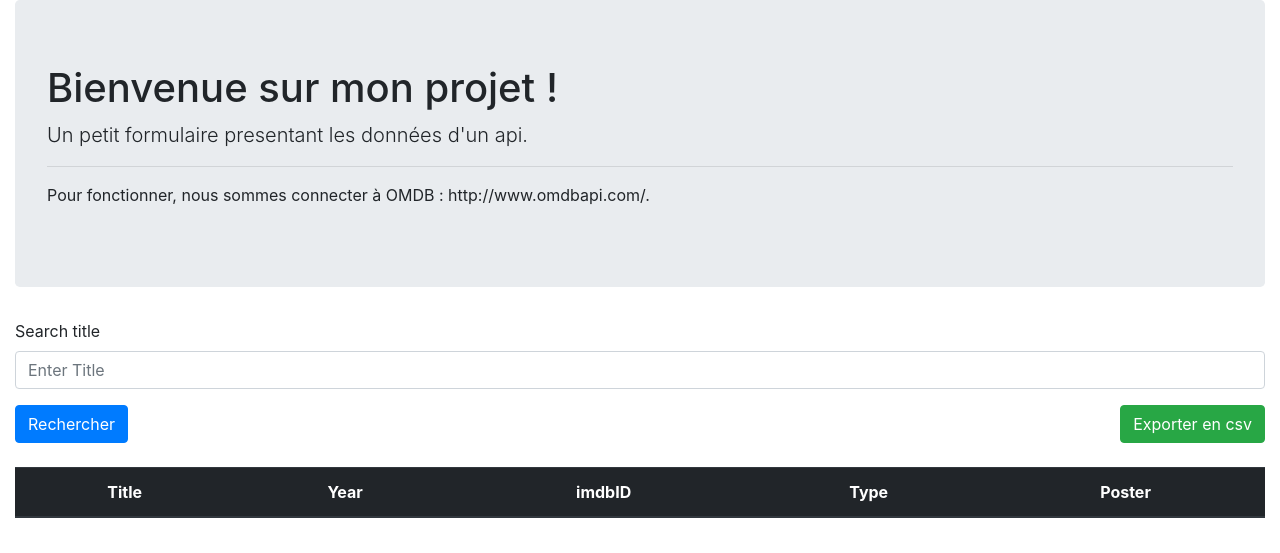
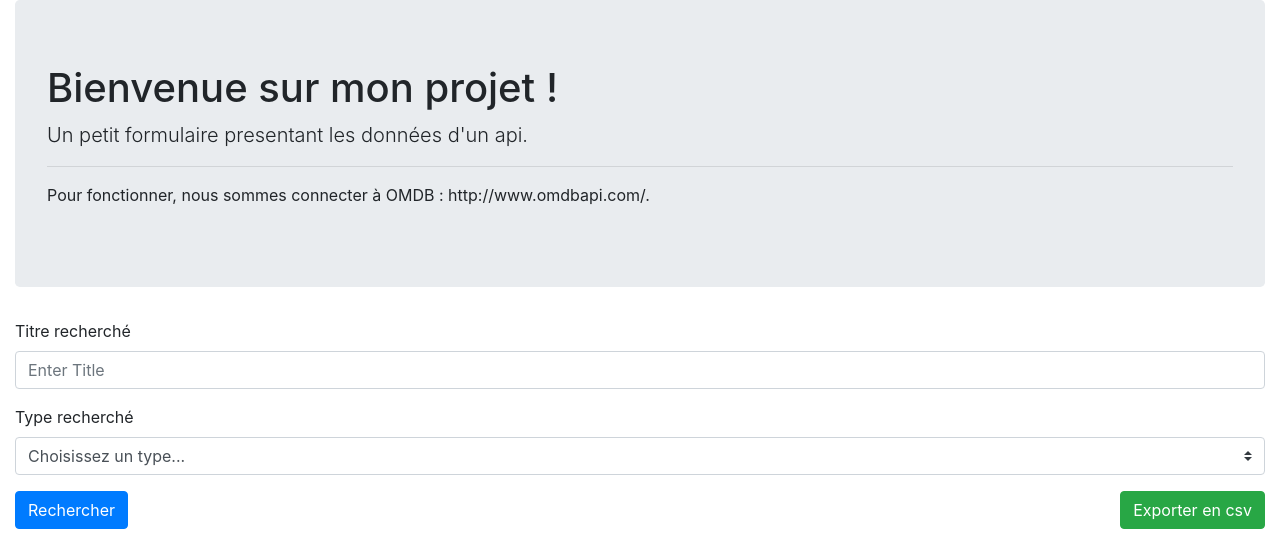
Before and after one commit to jeremybeaucousin/phpForms, a PHP site: page / in a window 1280 px wide. Shown: the top 553 px of the page. Run offline with PHP 8.4, Linux system fonts and the light colour scheme; lists and menus that the app fills with data are empty; some libraries are stand-ins or nearby versions.

Commit message:
intégration du type

```diff
--- a/js/home.js
+++ b/js/home.js
@@ -2,9 +2,10 @@ var csvContent = '';
 
 $("#search-button").click(function () {
     var searchedValue = $("#title").val();
+    var searchedType = $("#type").val();
 
     $.ajax({
-        url: `http://www.omdbapi.com/?apikey=409136d8&s=${searchedValue}*`,
+        url: `http://www.omdbapi.com/?apikey=409136d8&s=${searchedValue}*&type=${searchedType}`,
         context: document.body
     }).done(function (data) {
         var results = data["Search"];
--- a/views/home.php
+++ b/views/home.php
@@ -12,13 +12,27 @@
 
         <form>
             <div class="form-group">
-                <label for="title">Search title</label>
+                <label for="title">Titre recherché</label>
                 <input type="text" class="form-control" id="title" aria-describedby="Title" placeholder="Enter Title">
             </div>
+
+            <div class="form-group">
+                <label for="type">Type recherché</label>
+                <select class="custom-select" id="type">
+                    <option value="" selected>Choisissez un type...</option>
+                    <option value="movie">Films</option>
+                    <option value="series">Séries</option>
+                    <option value="episode">Episode</option>
+                    <option value="game">Jeux</option>
+                </select>
+
+            </div>
+
 
             <input type="button" class="btn btn-primary" id="search-button" value="Rechercher">
             <input type="button" class="btn btn-success float-right" id="export-button" value="Exporter en csv">
         </form>
+
 
         <br/>
 
```
